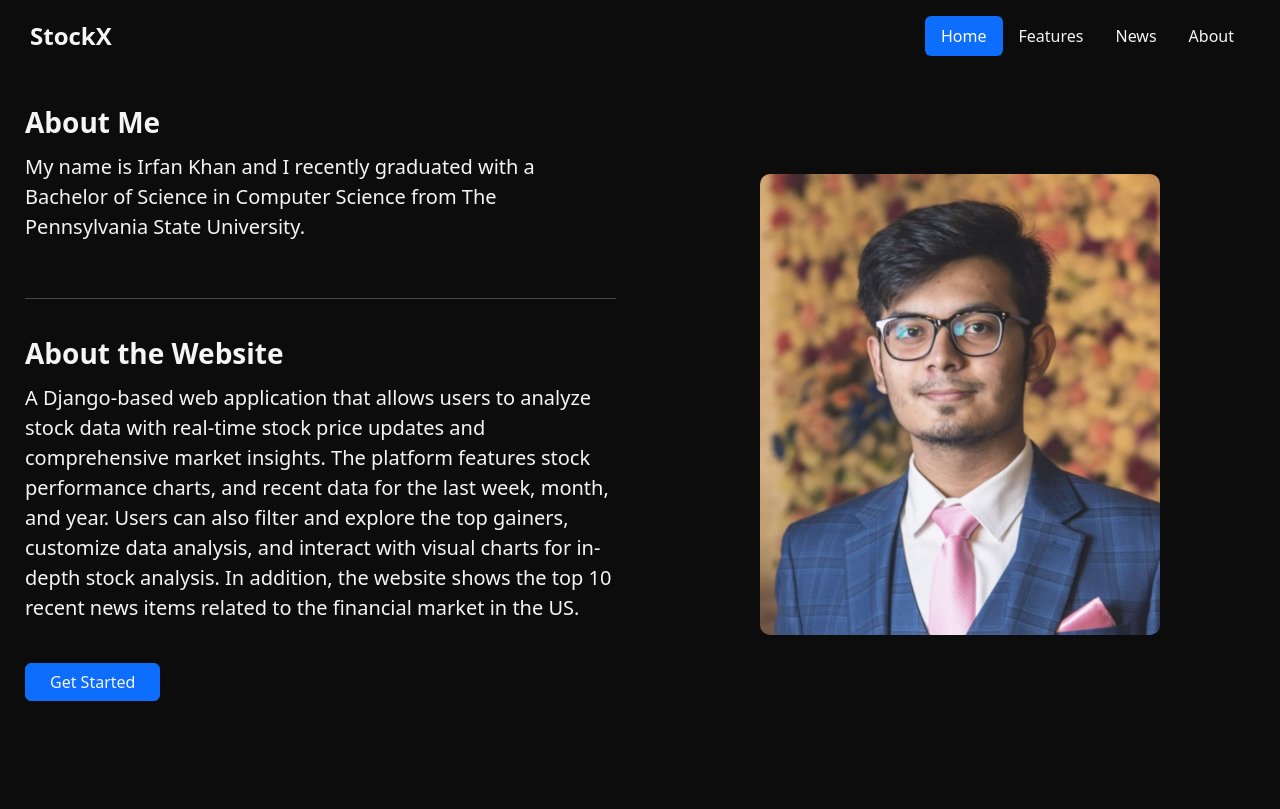
After one commit to IrfanKhan78/StockX, a Django app: page /about/ in a window 1280 px wide. The commit adds this page. Run offline with Django 5.2, Linux system fonts and the light colour scheme.

Commit message:
added "About" page

```diff
--- /dev/null
+++ b/stocks/templates/about.html
@@ -0,0 +1,46 @@
+{% load static %}
+
+<html lang="en">
+
+<head>
+    <meta charset="UTF-8">
+    <meta name="viewport" content="width=device-width, initial-scale=1.0">
+    <title>StockX</title>
+    <link href="https://cdn.jsdelivr.net/npm/bootstrap@5.3.3/dist/css/bootstrap.min.css" rel="stylesheet" integrity="sha384-QWTKZyjpPEjISv5WaRU9OFeRpok6YctnYmDr5pNlyT2bRjXh0JMhjY6hW+ALEwIH" crossorigin="anonymous">
+    <link rel="stylesheet" href="{% static 'css/styles.css' %}">
+  </head>
+
+<body>
+
+    {% include 'navbar.html' %}
+
+    <section id="about">
+        <div class="row flex-lg-row-reverse align-items-center g-5 py-5">
+            <div class="col-10 col-sm-8 col-lg-6">
+              <img src="{% static 'images/profile.jpg' %}" class="d-block mx-lg-auto img-fluid home-image" alt="Bootstrap Themes" width="400" height="300" loading="lazy">
+            </div>
+            <div class="col-lg-6">
+              <h3 class="fw-bold lh-1 mb-3">About Me</h3>
+              <p class="lead">My name is Irfan Khan and I recently graduated with a Bachelor of Science in Computer Science from The Pennsylvania State University.</p>
+              <br>
+              <hr>
+              <br>
+              <h3 class="fw-bold lh-1 mb-3">About the Website</h3>
+              <p class="lead">A Django-based web application that allows users to analyze stock data with real-time stock price updates and comprehensive market insights. The platform features stock performance charts, and recent data for the last week, month, and year. Users can also filter and explore the top gainers, customize data analysis, and interact with visual charts for in-depth stock analysis. In addition, the website shows the top 10 recent news items related to the financial market in the US.</p>
+              <br>
+              <div class="d-grid gap-2 d-md-flex justify-content-md-start">
+                <button type="button" class="btn btn-primary btn-md px-4 me-md-2">
+                  <a href="{% url 'form' %}" class="getting-started-link">Get Started</a>
+                </button>
+              </div>
+            </div>
+          </div>
+      </section>
+
+
+
+    <script src="https://cdn.jsdelivr.net/npm/bootstrap@5.3.3/dist/js/bootstrap.bundle.min.js" integrity="sha384-YvpcrYf0tY3lHB60NNkmXc5s9fDVZLESaAA55NDzOxhy9GkcIdslK1eN7N6jIeHz" crossorigin="anonymous"></script>
+
+</body>
+
+</html>
--- a/stocks/templates/navbar.html
+++ b/stocks/templates/navbar.html
@@ -10,6 +10,6 @@
       <li class="nav-item"><a href="{% url 'home' %}" class="nav-link active" aria-current="page">Home</a></li>
       <li class="nav-item"><a href="{% url 'home' %}" class="nav-link">Features</a></li>
       <li class="nav-item"><a href="{% url 'get_news' %}" class="nav-link">News</a></li>
-      <li class="nav-item"><a href="#" class="nav-link">About</a></li>
+      <li class="nav-item"><a href="{% url 'about' %}" class="nav-link">About</a></li>
     </ul>
 </nav>
--- a/stocks/urls.py
+++ b/stocks/urls.py
@@ -4,6 +4,7 @@ from . import views
 
 urlpatterns = [
     path("", views.homeView, name = "home"),
+    path("about/", views.about, name = 'about'),
     path("getting-started/", views.select_stock_ticker, name = 'form'),
     path('details/<str:ticker>/', views.stock_details, name = 'stock_details'),
     path('analyze/<str:ticker>/', views.analyze_stock, name = 'analyze_stock'),
--- a/stocks/views.py
+++ b/stocks/views.py
@@ -15,6 +15,9 @@ api_key = config('api_key')
 # the landing page of the website
 def homeView(request):
     return render(request, "home.html")
+
+def about(request):
+    return render(request, 'about.html')
 
 # Getting Started page - A dropdown list is displayed, and user can choose any stock ticker.
 def select_stock_ticker(request):
```
Also changed, not shown: static/images/profile.jpg (added).
